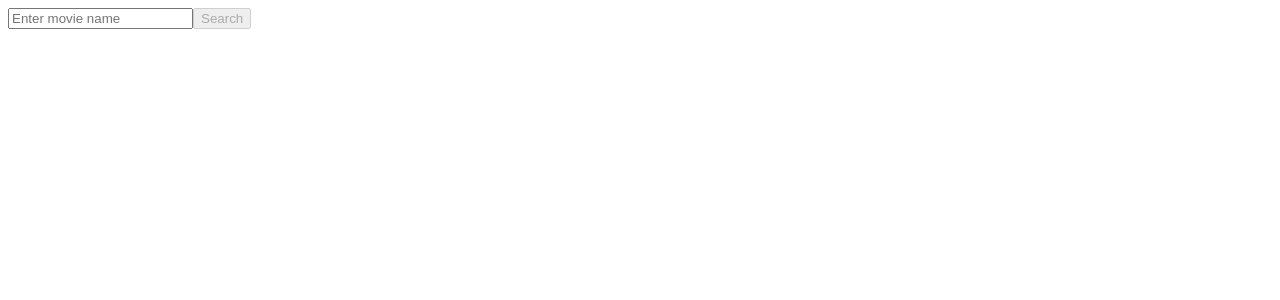
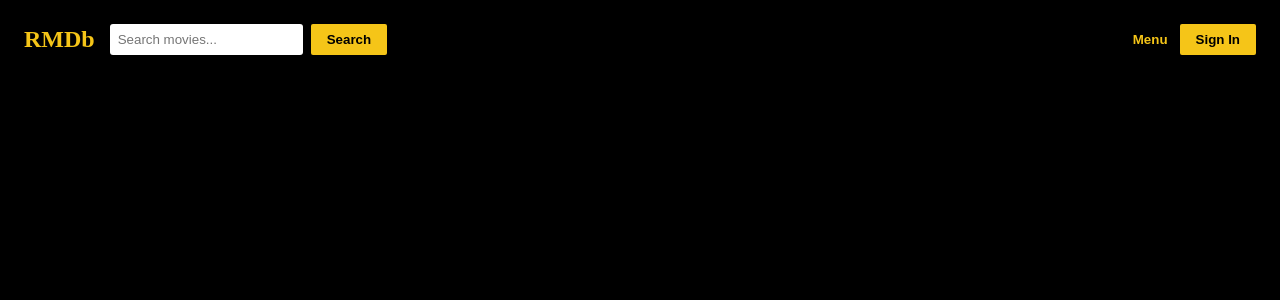
Before and after one commit to ronishpaudel/movies-app, a Next.js app: page / in a window 1280 px wide. Shown: the top 300 px of the page. Built offline with nearby package versions, Linux system fonts and the light colour scheme.

Commit message:
Added some appealing ui and added menu and signin(not working yet)

```diff
--- /dev/null
+++ b/src/components/Movies.css
@@ -0,0 +1,87 @@
+body{
+  background-color: black;
+}
+
+.header {
+  display: flex;
+  align-items: center;
+  justify-content: space-between;
+  background-color: #000000;
+  color: #f5c518;
+  padding: 16px;
+}
+
+
+.logo-container {
+  display: flex;
+  align-items: center;
+}
+
+.logo {
+  color: #f5c518;
+  font-size: 24px;
+  font-weight: bold;
+  text-decoration: none;
+  margin-right: 15px;
+}
+
+.search-container {
+  display: flex;
+  align-items: center;
+}
+
+.search-input {
+  padding: 8px;
+  margin-right: 8px;
+  border: none;
+  border-radius: 3px;
+}
+
+.search-button {
+  padding: 8px 16px;
+  background-color: #f5c518;
+  color: #000000;
+  font-weight: bold;
+  border: none;
+  border-radius: 2px;
+  cursor: pointer;
+}
+
+.user-menu {
+  position: relative;
+}
+
+.menu-toggle {
+  padding: 8px 12px;
+  background-color: transparent;
+  color: #f5c518;
+  border: none;
+  font-weight: bold;
+  cursor: pointer;
+}
+
+.menu-list {
+  position: absolute;
+  top: calc(100% + 2px);
+  list-style: none;
+  background-color: #000000;
+  padding: 8px;
+  border-radius: 3px;
+  box-shadow: 0 2px 4px rgba(0, 0, 0, 0.2);
+}
+
+.sign-in-button {
+  padding: 8px 16px;
+  background-color: #f5c518;
+  color: #000000;
+  font-weight: bold;
+  border: none;
+  border-radius: 2px;
+  cursor: pointer;
+}
+
+.menu-list li {
+  color: #f5c518;
+  padding: 8px 12px;
+  cursor: pointer;
+}
--- /dev/null
+++ b/src/components/MoviesApi.tsx
@@ -0,0 +1,101 @@
+import { useQuery } from "@tanstack/react-query";
+import axios from "axios";
+import { useState } from "react";
+
+const MoviesApi = () => {
+  const [movies, setMovies] = useState("");
+  const [isLoggedIn, setIsLoggedIn] = useState(false);
+  const [showMenu, setShowMenu] = useState(false);
+
+  const toggleMenu = () => {
+    setShowMenu(!showMenu);
+  };
+
+  const fetchMovieData = async () => {
+    try {
+      const response = await axios.get(
+        `https://www.omdbapi.com/?i=tt3896198&apikey=6f32a2f9&t=${encodeURIComponent(
+          movies
+        )}`
+      );
+      return response.data;
+    } catch (e) {
+      if (e instanceof Error) {
+        console.log("Error Detected");
+      }
+    }
+  };
+
+  const { data, refetch } = useQuery({
+    queryKey: ["moviesApi", movies],
+    queryFn: fetchMovieData,
+    enabled: false,
+    retry: false,
+    onError: (e: Error) => {
+      console.log(e.message);
+    },
+  });
+
+  const handleSignIn = () => {
+    setIsLoggedIn(true);
+  };
+
+  return (
+    <>
+      <header className="header">
+        <div className="logo-container">
+          <div className="logo">RMDb</div>
+          <div className="search-container">
+            <input
+              type="text"
+              placeholder="Search movies..."
+              value={movies}
+              onChange={(e) => setMovies(e.target.value)}
+              className="search-input"
+            />
+            <button
+              type="submit"
+              disabled={!movies}
+              onClick={() => refetch()}
+              className="search-button"
+            >
+              Search
+            </button>
+          </div>
+        </div>
+        <div className="user-menu">
+          <button className="menu-toggle" onClick={toggleMenu}>
+            Menu
+          </button>
+          {!isLoggedIn && (
+            <button className="sign-in-button" onClick={handleSignIn}>
+              Sign In
+            </button>
+          )}
+          {showMenu && (
+            <ul className="menu-list">
+              <li>Option 1</li>
+              <li>Option 2</li>
+              <li>Option 3</li>
+            </ul>
+          )}
+        </div>
+      </header>
+      <main>
+        {data && movies !== "" && (
+          <div>
+            <div>{data.Title}</div>
+            <div>{data.Year}</div>
+            <div>{data.Actors}</div>
+            <div>{data.imdbRatings}</div>
+            <div>{data.BoxOffice}</div>
+            {isLoggedIn && <button>Add to Watchlist</button>}
+          </div>
+        )}
+      </main>
+      <footer></footer>
+    </>
+  );
+};
+
+export default MoviesApi;
--- a/src/pages/_app.tsx
+++ b/src/pages/_app.tsx
@@ -1,11 +1,7 @@
 import type { AppProps } from "next/app";
-import { QueryClient, QueryClientProvider } from "@tanstack/react-query";
 
-const queryClient = new QueryClient();
+import "../components/Movies.css";
+
 export default function App({ Component, pageProps }: AppProps) {
-  return (
-    <QueryClientProvider client={queryClient}>
-      <Component {...pageProps} />
-    </QueryClientProvider>
-  );
+  return <Component {...pageProps} />;
 }
--- a/src/pages/_document.tsx
+++ b/src/pages/_document.tsx
@@ -1,4 +1,4 @@
-import { Html, Head, Main, NextScript } from 'next/document'
+import { Html, Head, Main, NextScript } from "next/document";
 
 export default function Document() {
   return (
@@ -9,5 +9,5 @@ export default function Document() {
         <NextScript />
       </body>
     </Html>
-  )
+  );
 }
--- a/src/pages/index.tsx
+++ b/src/pages/index.tsx
@@ -1,59 +1,16 @@
-import { useQuery } from "@tanstack/react-query";
-import axios from "axios";
-import { useState } from "react";
+import React from "react";
+import MoviesApi from "@/components/MoviesApi";
+import { QueryClient, QueryClientProvider } from "@tanstack/react-query";
 
-const Index = () => {
-  const [movies, setMovies] = useState("");
-
-  const fetchMovieData = async () => {
-    try {
-      const response = await axios.get(
-        `https://www.omdbapi.com/?i=tt3896198&apikey=6f32a2f9&t=${encodeURIComponent(
-          movies
-        )}`
-      );
-      return response.data;
-    } catch (e) {
-      if (e instanceof Error) {
-        console.log("Error Detected");
-      }
-    }
-  };
-
-  const { isFetching, data, refetch } = useQuery({
-    queryKey: ["moviesApi", movies],
-    queryFn: fetchMovieData,
-    enabled: false,
-    retry: false,
-    onError: (e: Error) => {
-      console.log(e.message);
-    },
-  });
-
+const queryClient = new QueryClient();
+const index = () => {
   return (
-    <>
-      <div>
-        <input
-          type="text"
-          placeholder="Enter movie name"
-          value={movies}
-          onChange={(e) => setMovies(e.target.value)}
-        />
-        <button type="submit" disabled={!movies} onClick={() => refetch()}>
-          Search
-        </button>
-        {data && movies !== "" && (
-          <div>
-            <div>{data.Title}</div>
-            <div>{data.Year}</div>
-            <div>{data.Actors}</div>
-            <div>{data.imdbRating}</div>
-            <div> {data.BoxOffice}</div>
-          </div>
-        )}
-      </div>
-    </>
+    <div>
+      <QueryClientProvider client={queryClient}>
+        <MoviesApi />
+      </QueryClientProvider>
+    </div>
   );
 };
 
-export default Index;
+export default index;
```
